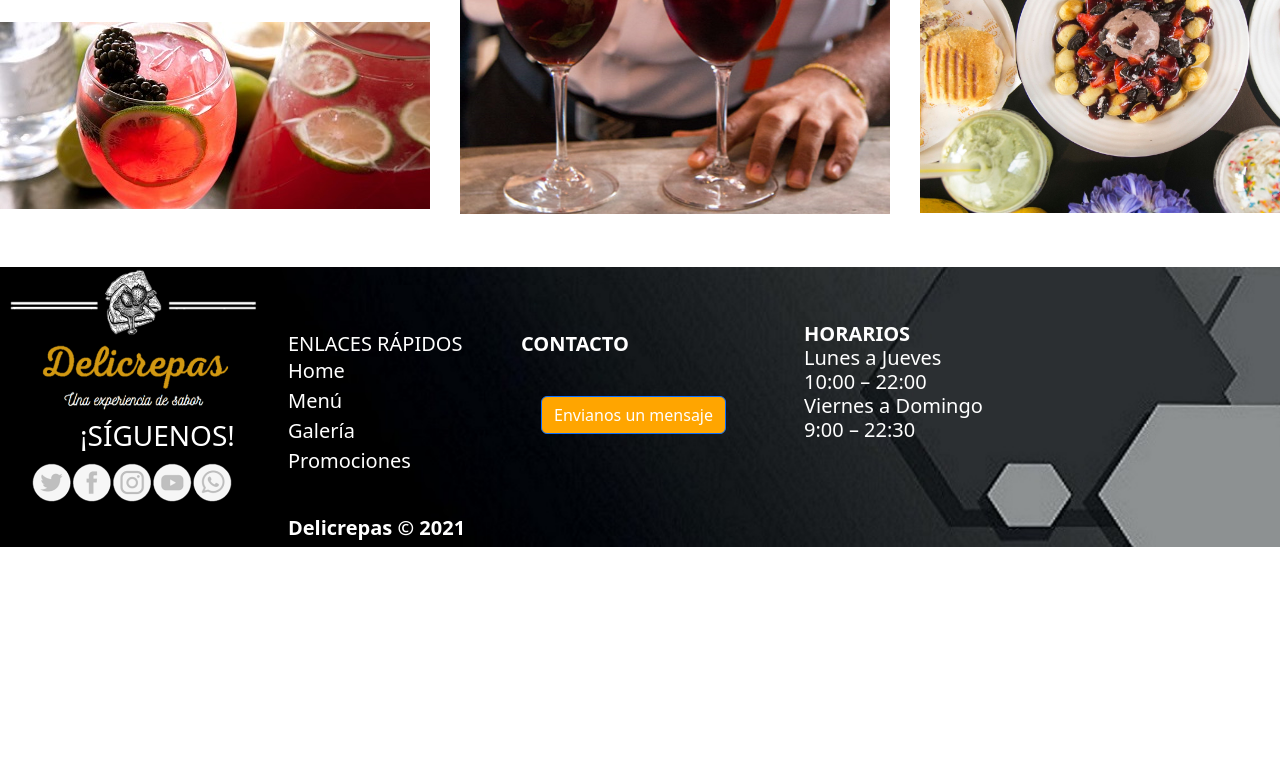
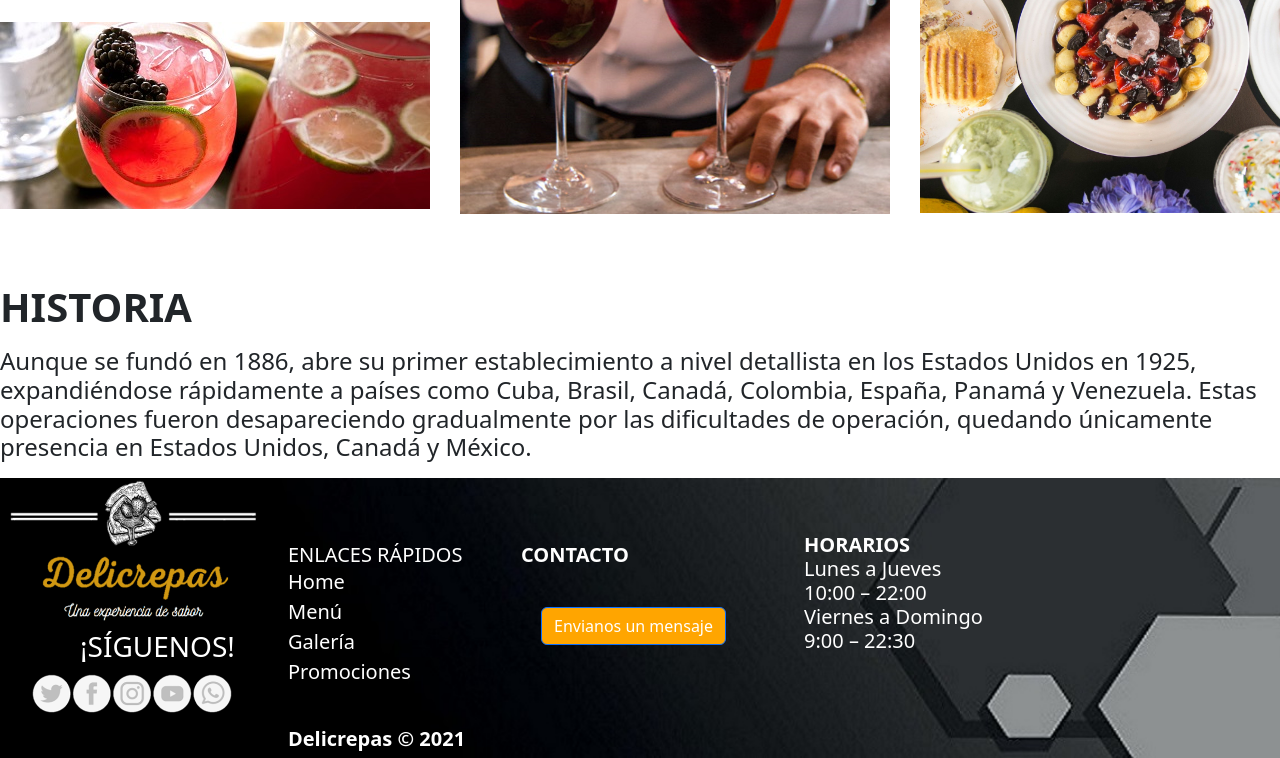
Before and after one commit to oscarchavezxD/habilidades-directivas-, a plain HTML site: page indexMenú.html in a window 1280 px wide. Shown: the part 3758-4516 px from the top of the page. Before the commit the page ends 4305 px from the top, so only its background shows below. Drawn offline with nearby package versions, Linux system fonts and the light colour scheme.

Commit message:
Actualización de Historia

```diff
--- a/indexMenú.html
+++ b/indexMenú.html
@@ -81,7 +81,21 @@
     			<img id="coll2" src="Fotos/collage3.2.jpg">
     		</div>
     	</div>
+
     </div>
+			<div id="idHistoria">
+				<p style="text-align:right"><h1> <b>HISTORIA</b></p></h1>
+			</div>
+
+			<div>
+				<map>
+					<p style="text-align:center"><h4>Aunque se fundó en 1886, abre su primer establecimiento a nivel detallista en los Estados Unidos en 1925, expandiéndose rápidamente a países como
+					 Cuba, Brasil, Canadá, Colombia, España, Panamá y Venezuela. Estas operaciones fueron desapareciendo gradualmente por las dificultades de operación, quedando únicamente presencia en Estados Unidos, Canadá y México.</h4></p>
+				</map>
+			</div>
+			        <!--Se realiza contenedor para presentación de Menús de bebidas-->
+
+					</div>
     <!--Se realiza contenedor para pie de página con datos-->
     <div id="contenedorDatos">
     		<div id="contenedorRedes">
```
